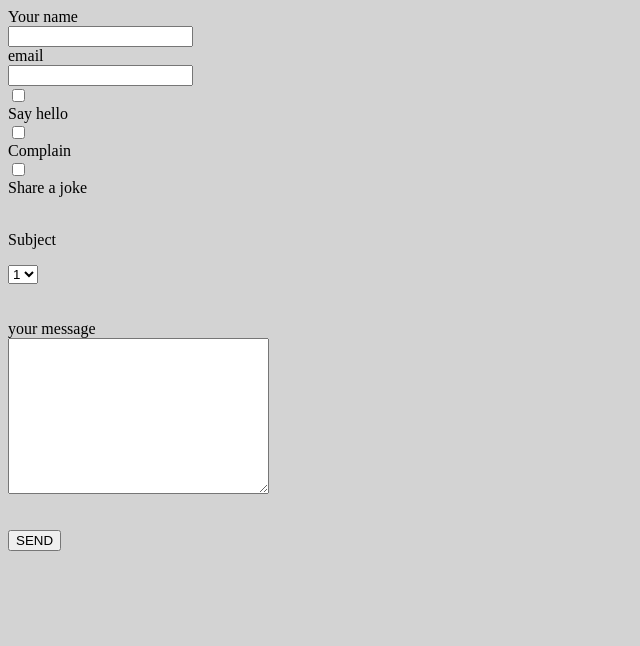
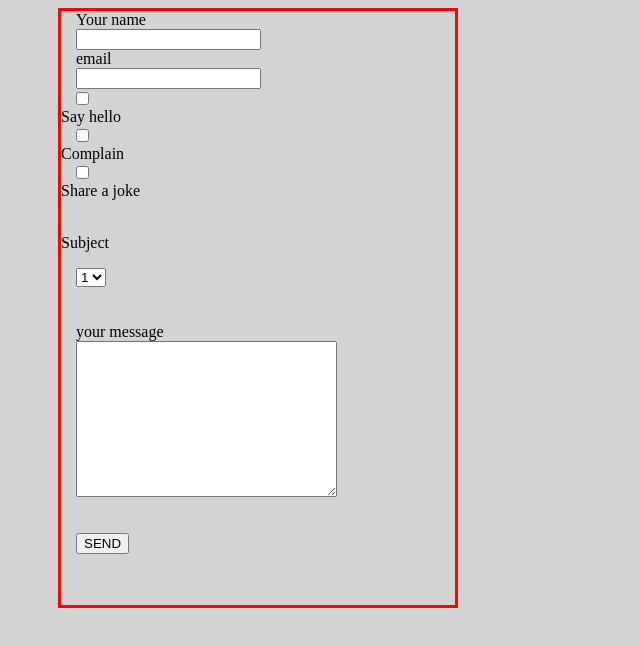
Before and after one commit to igorvasiloi/lesson6-homework, a plain HTML site: page index.html in a window 1280 px wide. Shown: the whole page, without its empty margins (0-640 px from the left). Drawn offline with Linux system fonts and the light colour scheme.

Commit message:
modified

```diff
--- a/styles.css
+++ b/styles.css
@@ -9,5 +9,12 @@ body {
 
 textarea, input, select, label {
     display: block;
+    margin-left: 15px;
 }
- {
+section {
+
+width: 400px;
+height: 600px;
+margin-left: 50px;
+border: solid red;
+}
```
Also changed, not shown: index.html (+2 -2 lines).
